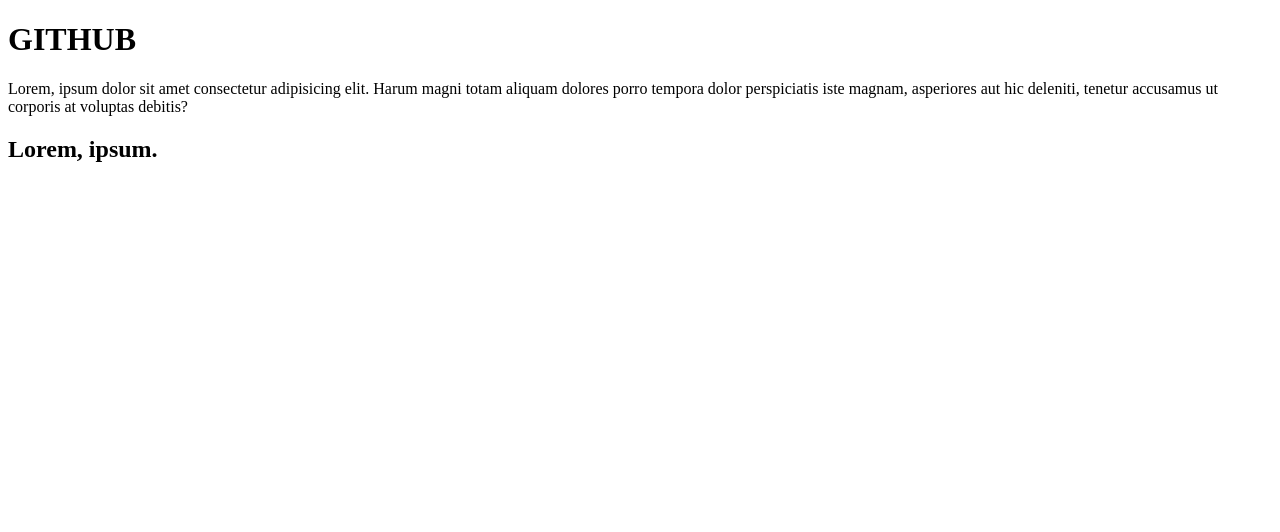
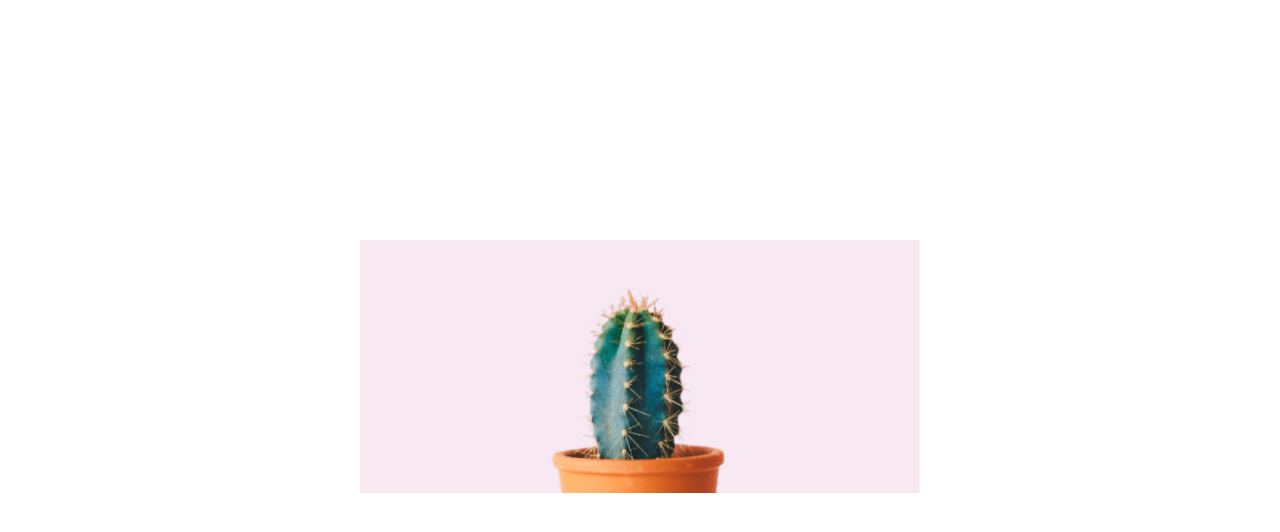
Before and after one commit to LeyderF/prueba, a plain HTML site: page index.html in a window 1280 px wide. Drawn offline with Linux system fonts and the light colour scheme.

Commit message:
new excersice

```diff
--- a/index.html
+++ b/index.html
@@ -3,17 +3,14 @@
   <head>
     <meta charset="UTF-8" />
     <meta name="viewport" content="width=device-width, initial-scale=1.0" />
-    <title>PRUEBA GITHUB</title>
+    <title>calling card</title>
+    <link rel="stylesheet" href="style.css">
+
   </head>
   <body>
-    <h1>GITHUB</h1>
-    <p>
-      Lorem, ipsum dolor sit amet consectetur adipisicing elit. Harum magni
-      totam aliquam dolores porro tempora dolor perspiciatis iste magnam,
-      asperiores aut hic deleniti, tenetur accusamus ut corporis at voluptas
-      debitis?
-    </p>
-    <h2 class="pop">Lorem, ipsum.</h2>
+    <div class="box"><img class="img" src="cactus_img.jpg " alt="catus">
+      <p></p>
+    </div>
 
   </body>
 </html>
--- a/style.css
+++ b/style.css
@@ -1,4 +1,24 @@
-.pop{
-    font-weight: bolder;
-    font-size: x-large;
+@import url('https://fonts.googleapis.com/css2?family=Sora:wght@600&display=swap');
+
+.sora-re{
+  font-family: "Sora", sans-serif;
+  font-optical-sizing: auto;
+  font-weight: 400;
+  font-style: normal;
 }
+
+.sora-semi{
+  font-family: "Sora", sans-serif;
+  font-optical-sizing: auto;
+  font-weight: 600;
+  font-style: normal;
+}
+.box{
+  margin: 15rem;
+  display: flex;
+  justify-content: center;
+  flex-wrap: wrap;
+}
+.img {
+  max-width: 70vh;
+}
```
Also changed, not shown: assets/cactus_img.jpg (added), cactus_img.jpg (added).
